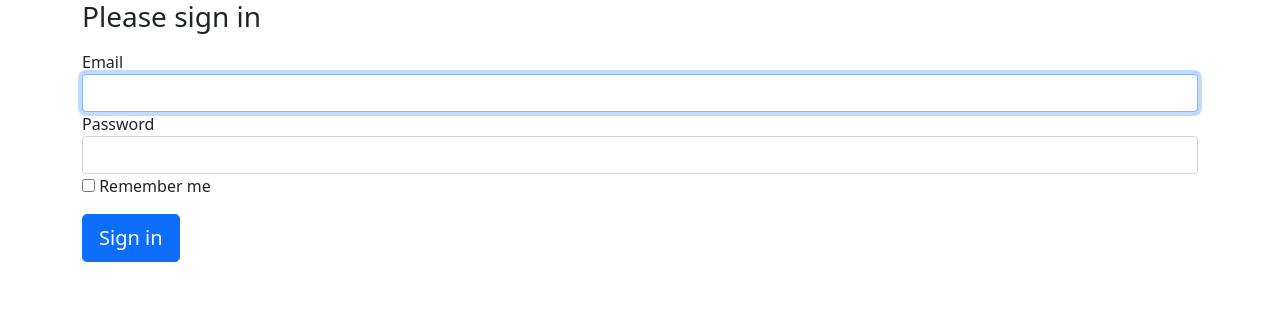
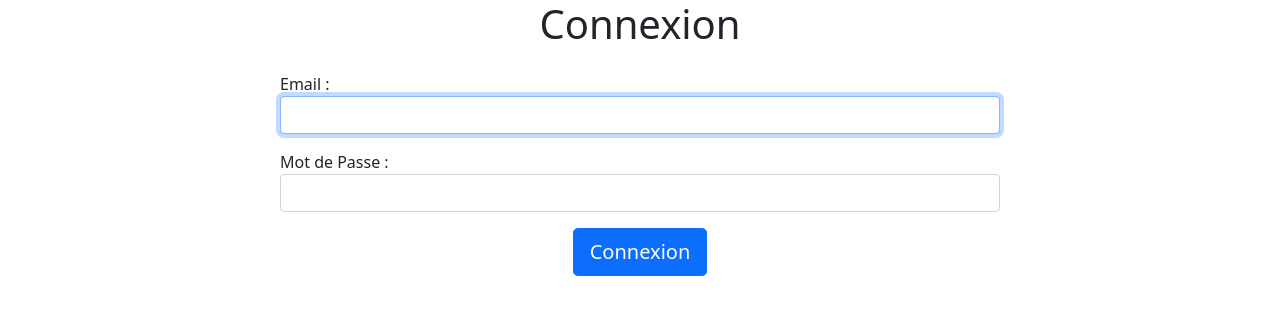
Before and after one commit to froldev/froldev-symfony-myvideoplayer-heroku, a Symfony app: template templates/security/login.html.twig in a window 1280 px wide. Shown: the top 315 px of the page. Run offline with Twig, Linux system fonts and the light colour scheme; the template is opened without the code that fills it, so the values that code supplies are empty; some libraries are stand-ins or nearby versions.

Commit message:
modify connexion page with bootstrap

```diff
--- a/src/DataFixtures/UserFixtures.php
+++ b/src/DataFixtures/UserFixtures.php
@@ -22,7 +22,7 @@ class UserFixtures extends Fixture
         $user = new User();
 
         $user->setUsername('admin');
-        $user->setEmail('admin@admin.fr');
+        $user->setEmail(User::URL_ADMIN);
         $user->setPassword($this->passwordEncoder->encodePassword(
             $user,
             'password'
--- a/src/Entity/User.php
+++ b/src/Entity/User.php
@@ -20,6 +20,9 @@ use Symfony\Bridge\Doctrine\Validator\Constraints\UniqueEntity;
  */
 class User implements UserInterface
 {
+
+    const URL_ADMIN = "admin@admin.fr";
+
     /**
      * @ORM\Id
      * @ORM\GeneratedValue
--- a/templates/security/login.html.twig
+++ b/templates/security/login.html.twig
@@ -1,9 +1,14 @@
 {% extends 'base.html.twig' %}
 
-{% block title %}Log in!
+{% block title %}MyVideoPlayer || Connexion
 {% endblock %}
 
 {% block body %}
+	<div class="d-grid gap-3 d-flex flex-column justify-content-stretch align-items-center">
+		<div class="row p2 d-flex align-self-center">
+			<h1>Connexion</h1>
+		</div>
+		<div class="row p2 col-lg-8 col-md-12 d-flex align-self-center">
 			<form method="post">
 				{% if error %}
 					<div class="alert alert-danger">{{ error.messageKey|trans(error.messageData, 'security') }}</div>
@@ -17,23 +22,26 @@
 					</div>
 				{% endif %}
 
-		<h1 class="h3 mb-3 font-weight-normal">Please sign in</h1>
-		<label for="inputEmail">Email</label>
+				<div class="mb-3">
+					<label for="inputEmail">Email :
+					</label>
 					<input type="email" value="{{ last_username }}" name="email" id="inputEmail" class="form-control" required autofocus>
-		<label for="inputPassword">Password</label>
+				</div>
+
+				<div class="mb-3">
+					<label for="inputPassword">Mot de Passe :
+					</label>
 					<input type="password" name="password" id="inputPassword" class="form-control" required>
+				</div>
 
 				<input type="hidden" name="_csrf_token" value="{{ csrf_token('authenticate') }}">
 
-		<div class="checkbox mb-3">
-			<label>
-				<input type="checkbox" name="_remember_me">
-				Remember me
-			</label>
+				<div class="mb-3 d-flex justify-content-center">
+					<button class="btn btn-lg btn-primary" type="submit">
+						Connexion
+					</button>
 				</div>
-
-		<button class="btn btn-lg btn-primary" type="submit">
-			Sign in
-		</button>
 			</form>
+		</div>
+	</div>
 {% endblock %}
```
Lines whose indentation alone changed are shown as unchanged.
